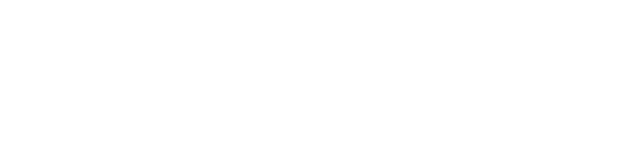
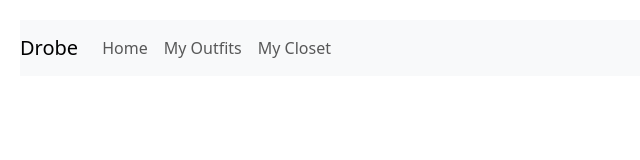
Before and after one commit to Rigo19/drobeApp, a plain HTML site: page frontend/index.html in a window 1280 px wide. Shown: the whole page, without its empty margins (0-640 px from the left). Drawn offline with nearby package versions, Linux system fonts and the light colour scheme.

Commit message:
CP-11 Added navbar

```diff
--- a/frontend/index.html
+++ b/frontend/index.html
@@ -9,6 +9,21 @@
         <script src="https://cdn.jsdelivr.net/npm/bootstrap@5.3.3/dist/js/bootstrap.bundle.min.js"></script>
     </head>
     <body>
-
+        <nav class="navbar navbar-expand-lg navbar-light bg-light">
+            <a class="navbar-brand" href="#">Drobe</a>
+            <div class="container-fluid navbar-nav">
+                <ul class="navbar-nav">
+                    <li class="nav-item active">
+                        <a class="nav-link" href="#">Home</a>
+                    </li>
+                    <li class="nav-item active">
+                        <a class="nav-link" href="#">My Outfits</a>
+                    </li>
+                    <li class="nav-item active">
+                        <a class="nav-link" href="#">My Closet</a>
+                    </li>
+                </ul>
+            </div>
+        </nav>
     </body>
 </html>
```
